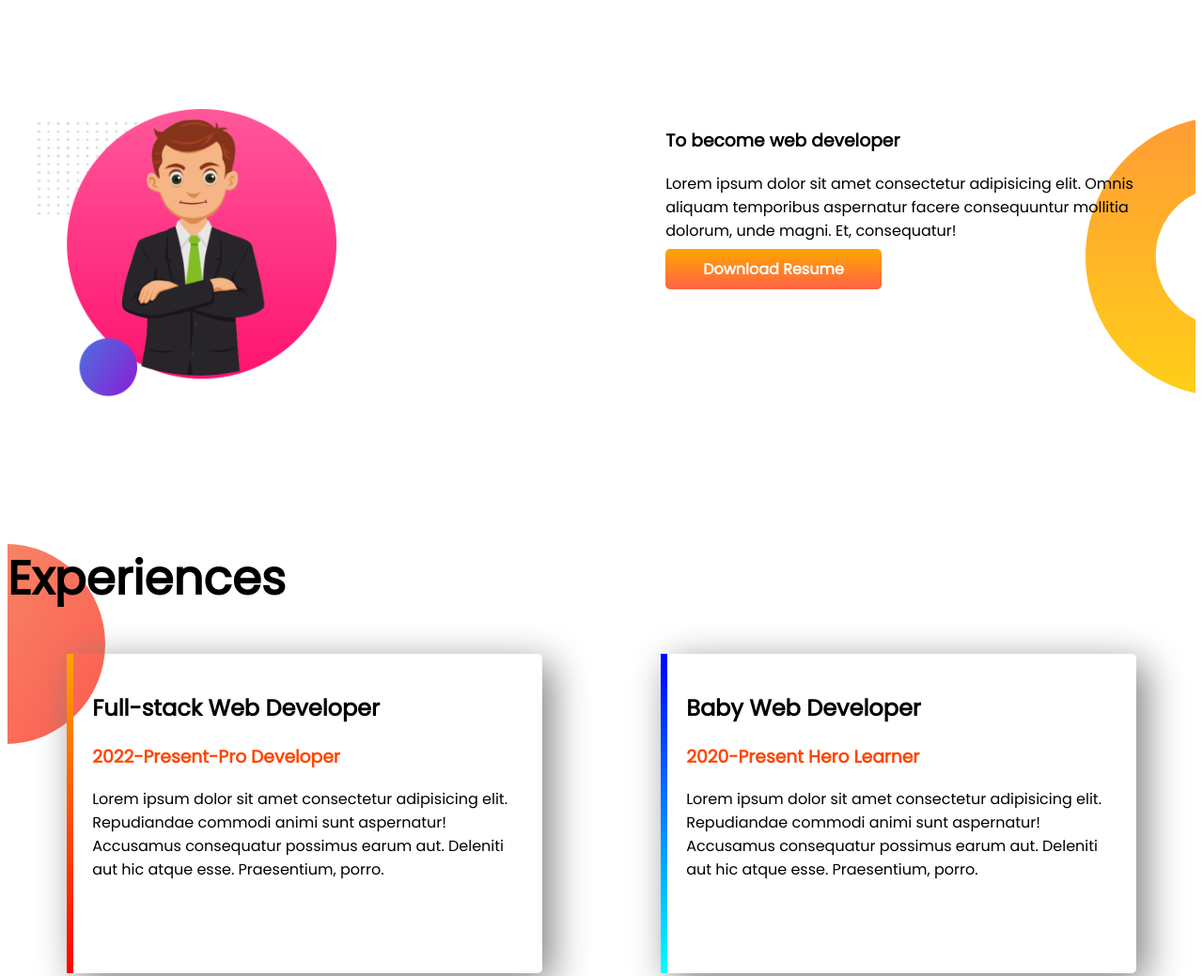
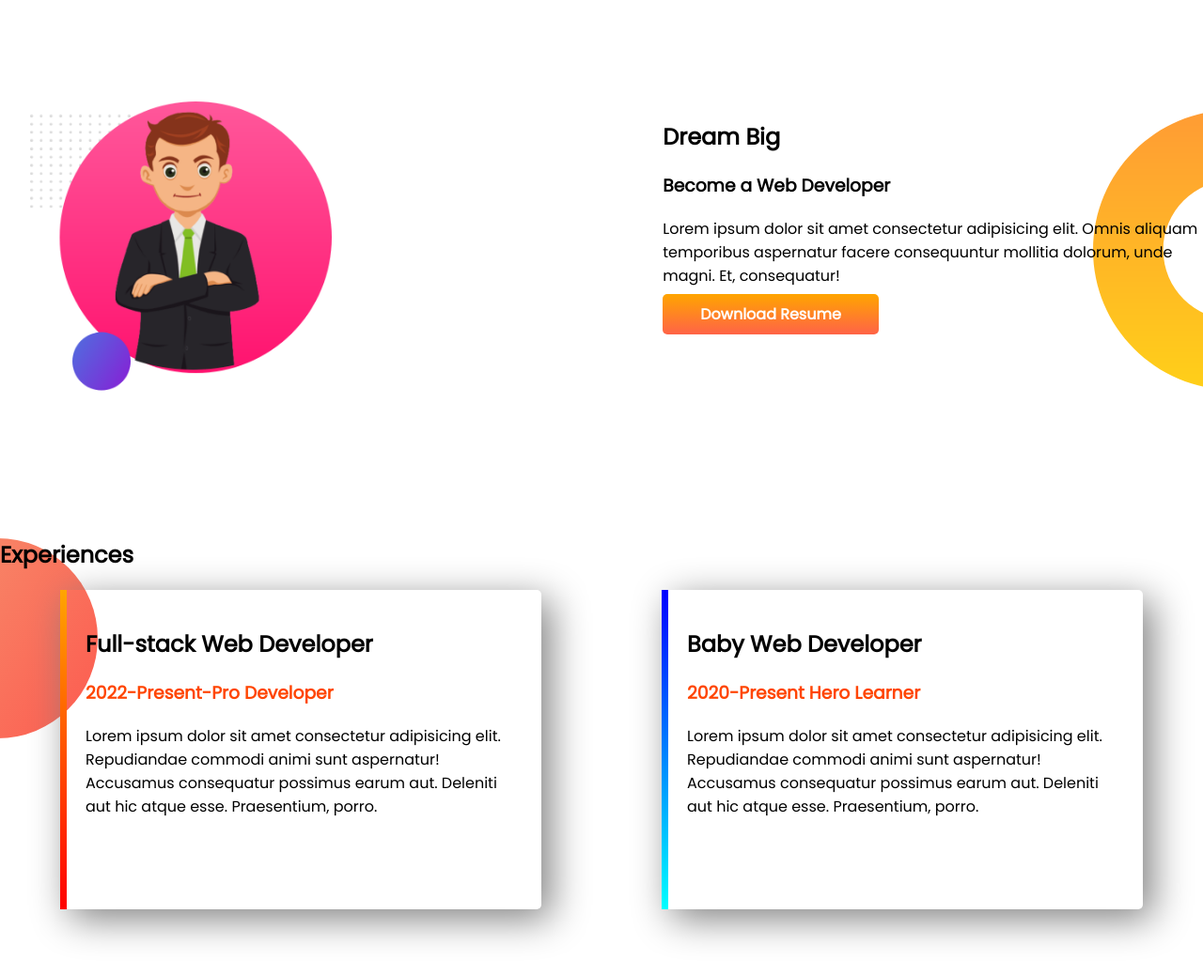
Before and after one commit to nSakib000/my-portfolio, a plain HTML site: page index.html in a window 1280 px wide. Shown: the part 480-1519 px from the top of the page at 94% size. Drawn offline with Linux system fonts and the light colour scheme.

```diff
--- a/index.html
+++ b/index.html
@@ -20,6 +20,7 @@
         </p>
         <a class="link-button" href="https://www.linkedin.com/in/nazmus-sakib-693486214/" target="-blank">Hire Me<a>
        </div>
+
         <div class="half-width">
         <img src="images/My-Bg.png" alt="MYBG">
         </div>
@@ -31,7 +32,8 @@
             <img src="images/dreambig.png" alt="">
         </div>
         <div class="half-width">
-            <h3>To become web developer</h3>
+            <h2>Dream Big</h2>
+            <h3>Become a Web Developer</h3>
             <p>Lorem ipsum dolor sit amet consectetur adipisicing elit. Omnis aliquam temporibus aspernatur facere consequuntur mollitia dolorum, unde magni. Et, consequatur!</p>
             <a class="link-button" href="" target="-blank">Download Resume</a>
         </div>
@@ -40,7 +42,7 @@
 
     <section class="experience">
 
-                <h1>Experiences</h1>
+                <h2>Experiences</h2>
                 <div class="flexible">
                 <div id="fullstack" class="experience-item">
                     <h2>Full-stack Web Developer</h2>
--- a/style.css
+++ b/style.css
@@ -1,4 +1,5 @@
 body{
+    margin: 0;
     font-family: 'Poppins', sans-serif;
 
 }
```
